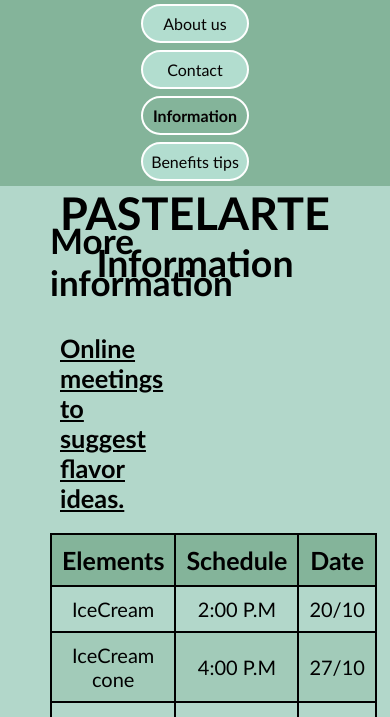
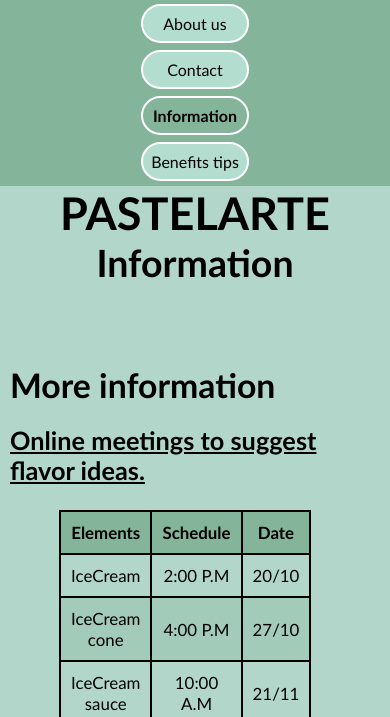
Before and after one commit to Samir-Macias/Sprint-2, a plain HTML site: page information.html in a window 390 px wide. Shown: the part 127-844 px from the top of the page. Drawn offline with Linux system fonts and the light colour scheme.

Commit message:
Se realizo responsive a las paginas de information y benefitstips en 320* 768 y en 768*1024

```diff
--- a/information.html
+++ b/information.html
@@ -22,14 +22,13 @@
         <section class="titulos">
             <h1>PASTELARTE</h1>
             <H2>Information</H2>
-        </section>
-        <article class="formato_tabla">
-            <h3>
-                More information
-            </h3>
+            <h3> More information </h3>
             <h4>
                 Online meetings to suggest flavor ideas.
             </h4>
+        </section>
+        <article class="formato_tabla">
+
             <table>
                 <thead>
                     <tr>
--- a/style.css
+++ b/style.css
@@ -173,12 +173,12 @@ th {
 
 table {
     text-align: center;
-    font-size: 20px;
+    font-size: 2vh;
     border-collapse: collapse;
 }
 
 th {
-    font-size: 25px;
+    font-size: 2vh;
     font-weight: bold;
     background-color: #84b49a;
 }
@@ -193,19 +193,23 @@ tr:nth-child(even) {
 }
 
 .formato_tabla {
-    width: 100%;
-    height: 50vh;
+    max-width: 100%;
     display: flex;
     justify-content: center;
     flex-direction: column;
-    padding-left: 50px;
-    padding-right: 280px;
+    padding-left: 7vh;
+    padding-right: 100px;
     gap: 10px;
+    margin-top: 15px;
 }
 
 h3 {
-    font-size: 35px;
+    margin-top: 15px;
+    font-size: 4vh;
     font-weight: bold;
+    text-align: left;
+    padding-left: 10px;
+    margin-top: 80px;
 }
 
 h4 {
@@ -215,34 +219,36 @@ h4 {
     padding: 0px 10px;
     padding-bottom: 10px;
     padding-top: 20px;
-
+    padding-left: 10px;
 }
 
 /*main benefits*/
 
 dt,
 dd {
-    padding: 10px 30px;
+    padding: 10px 23px;
 
 }
 
 dt {
-    font-size: 20px;
+    font-size: 2vh;
     font-weight: bold;
 }
 
 dd {
     display: flex;
-    gap: 40px;
+    gap: 35px;
+
 }
 
 ol {
     align-content: center;
+    font-size: 2vh;
 
 }
 
 .img_tips {
-    width: 150px;
+    width: 20vh;
 }
 
 /*Footer*/
```
